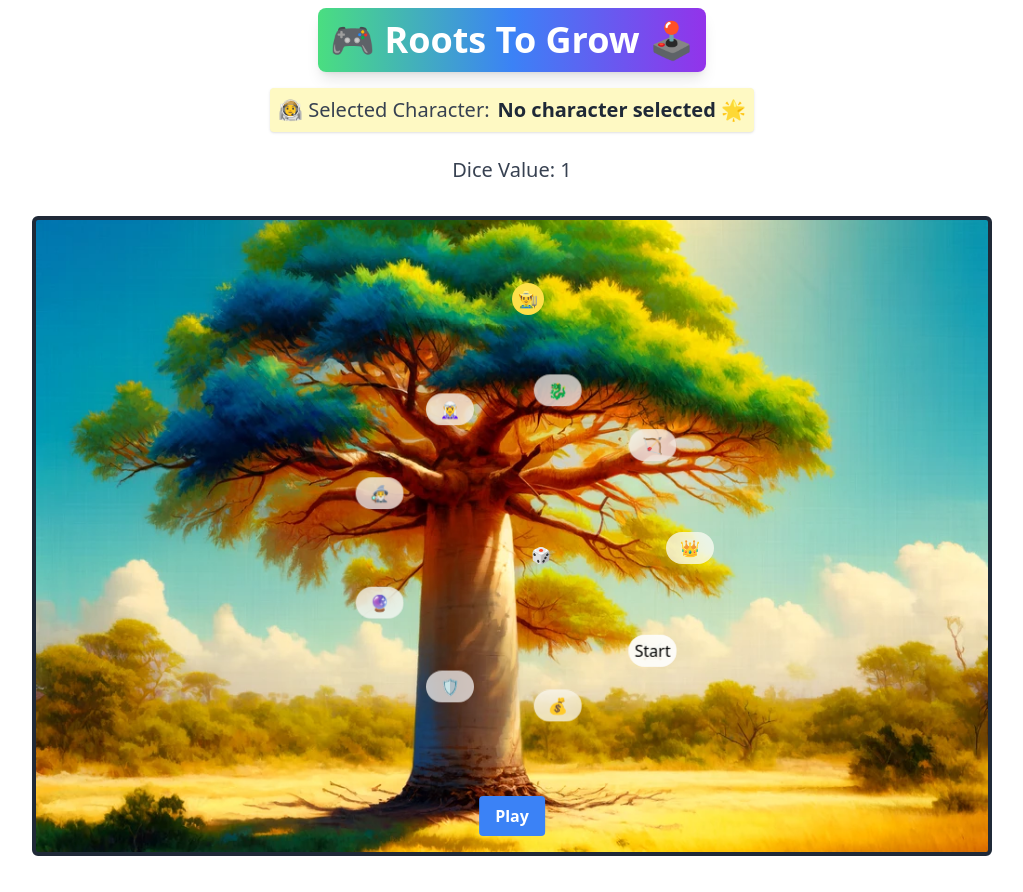
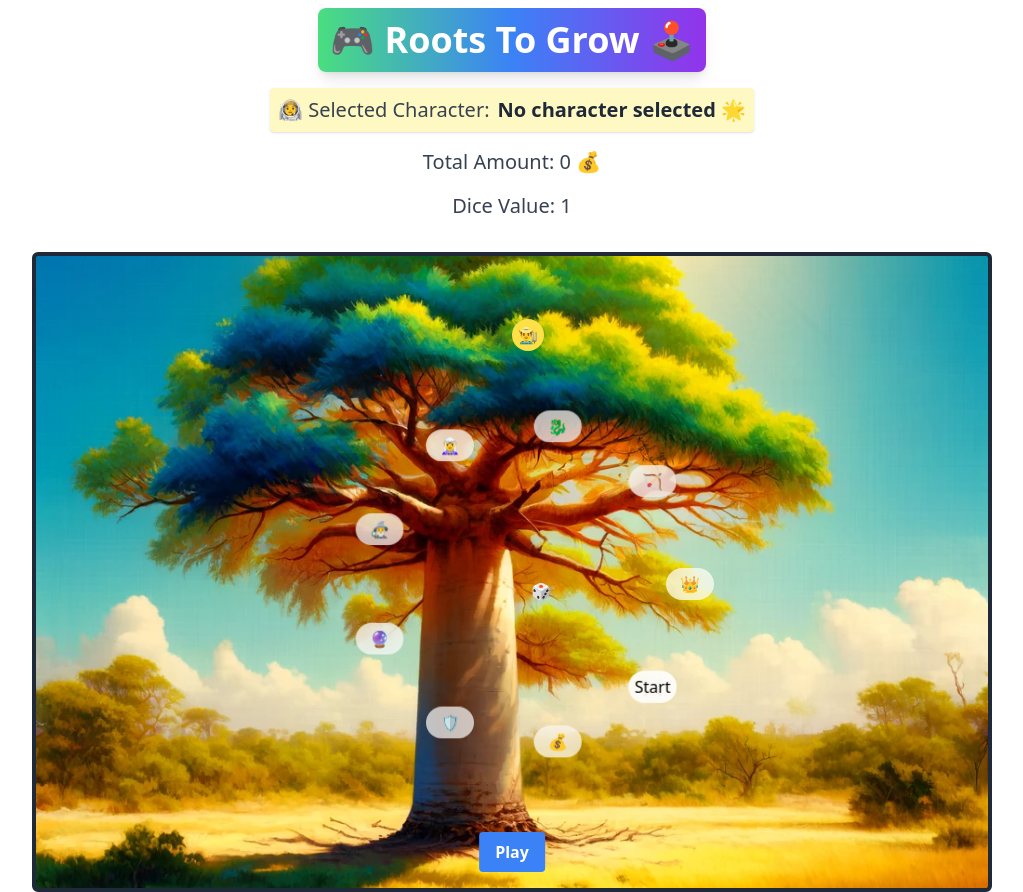
Before and after one commit to Svmueli/Roots_to_Grow, a React (Create React App) app: page /play in a window 1280 px wide. Shown: the whole page, without its empty margins (128-1151 px from the left). Before the commit the page ends 856 px from the top, so only its background shows below. Built offline with nearby package versions, Linux system fonts and the light colour scheme.

Commit message:
Add total amount display in PlayGame component

```diff
--- a/src/pages/Play/index.js
+++ b/src/pages/Play/index.js
@@ -13,6 +13,7 @@ const PlayGame = () => {
   const [diceValue, setDiceValue] = useState(1);
   const [rolling, setRolling] = useState(false);
   const [farmerPosition, setFarmerPosition] = useState(-1); // Initial position outside the circle
+  const [totalAmount, setTotalAmount] = useState(0);
 
   const handlePlay = () => {
     setRolling(true);
@@ -52,6 +53,10 @@ const PlayGame = () => {
       <p className="text-xl font-medium text-gray-700 mb-2 bg-yellow-100 p-2 rounded shadow flex items-center">
         🧑‍🚀 Selected Character:{" "}
         <span className="font-bold text-gray-800 ml-2">{character} 🌟</span>
+      </p>
+
+      <p className="text-xl font-medium text-gray-700 mt-2">
+        Total Amount: {totalAmount} 💰
       </p>
 
       {/* Box to display the dice value */}
```
